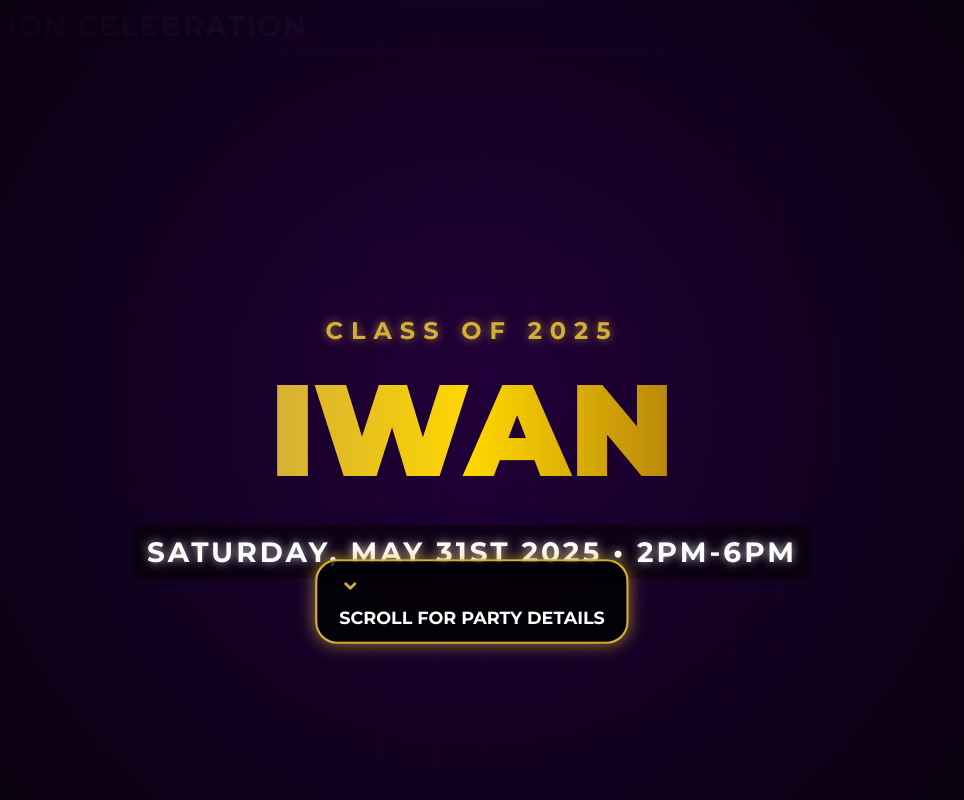
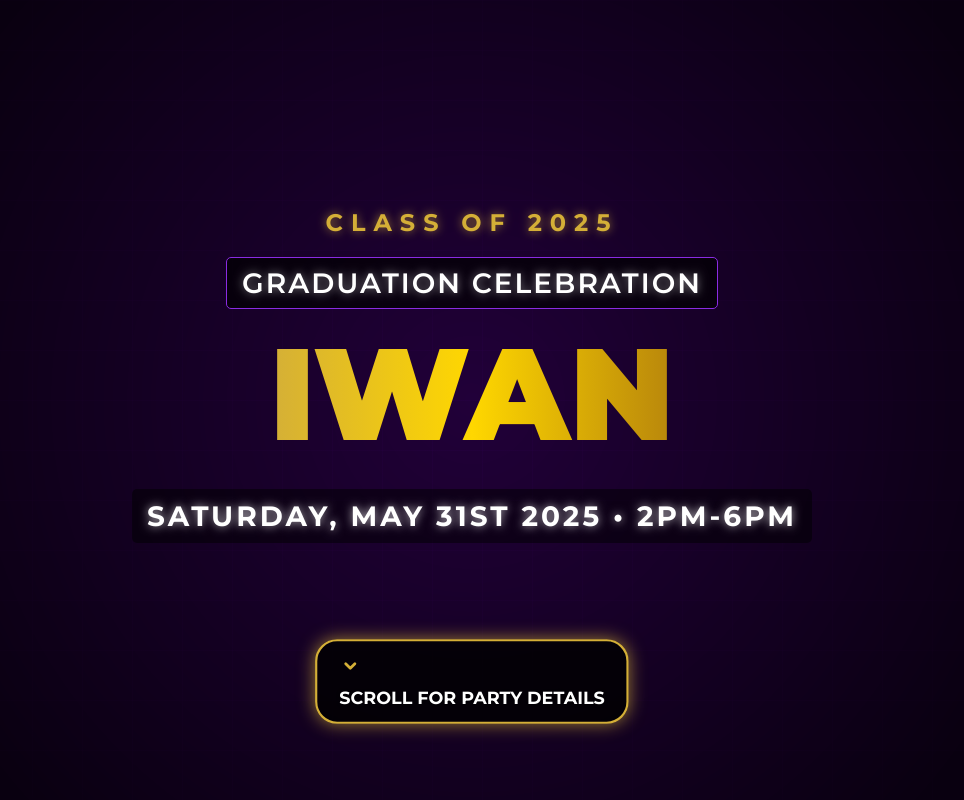
Before and after one commit to MailBot007/iwan-graduation, a plain HTML site: page index.html in a window 1280 px wide. Shown: the top 800 px of the page, without its empty margins (168-1132 px from the left). Drawn offline with Linux system fonts and the light colour scheme.

Commit message:
Update index.html
fixed scroll position

```diff
--- a/index.html
+++ b/index.html
@@ -1,7 +1,7 @@
 <head>
 <meta name="viewport" content="width=device-width, initial-scale=1.0">
     <meta charset="UTF-8">
-        <title>Join Us for Iwan's Graduation Celebration</title>
+        <title>Iwan's Graduation Celebration</title>
     <style>
         @import url('https://fonts.googleapis.com/css2?family=Montserrat:wght@300;400;500;600;700;800;900&family=Playfair+Display:wght@400;500;600;700;800;900&display=swap');
 
@@ -229,7 +229,7 @@
     font-size: 18px;
     font-weight: bold;
     position: absolute;
-    bottom: 20%;  /* Position higher in the viewport */
+    bottom: 10%;  /* Position higher in the viewport */
     left: 50%;
     transform: translateX(-50%);
     background-color: rgba(0, 0, 0, 0.8);
@@ -1077,6 +1077,8 @@
             </div>
             <div class="hero-grid"></div>
             <div class="video-overlay"></div>
+                        <div class="hero-content">
+                <div class="hero-eyebrow">Class of 2025</div>
                             <div class="graduation-invite" style="
     font-size: 28px;
     font-weight: 600;
@@ -1089,8 +1091,6 @@
     border-radius: 5px;
     border: 1px solid #8A2BE2;
 ">GRADUATION CELEBRATION</div>
-            <div class="hero-content">
-                <div class="hero-eyebrow">Class of 2025</div>
 
                 <h1 class="hero-title">
                     <span class="glitch-text">IWAN</span>
```
Lines whose indentation alone changed are shown as unchanged.
